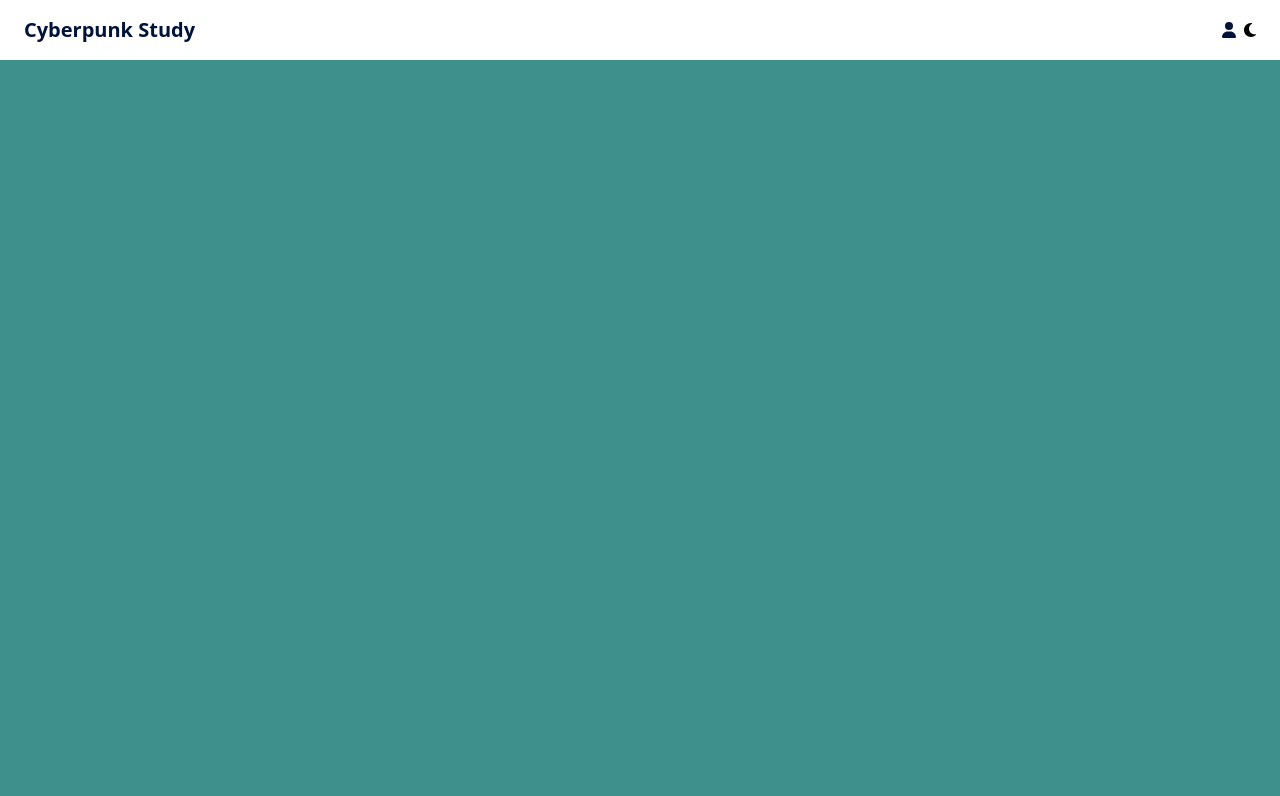
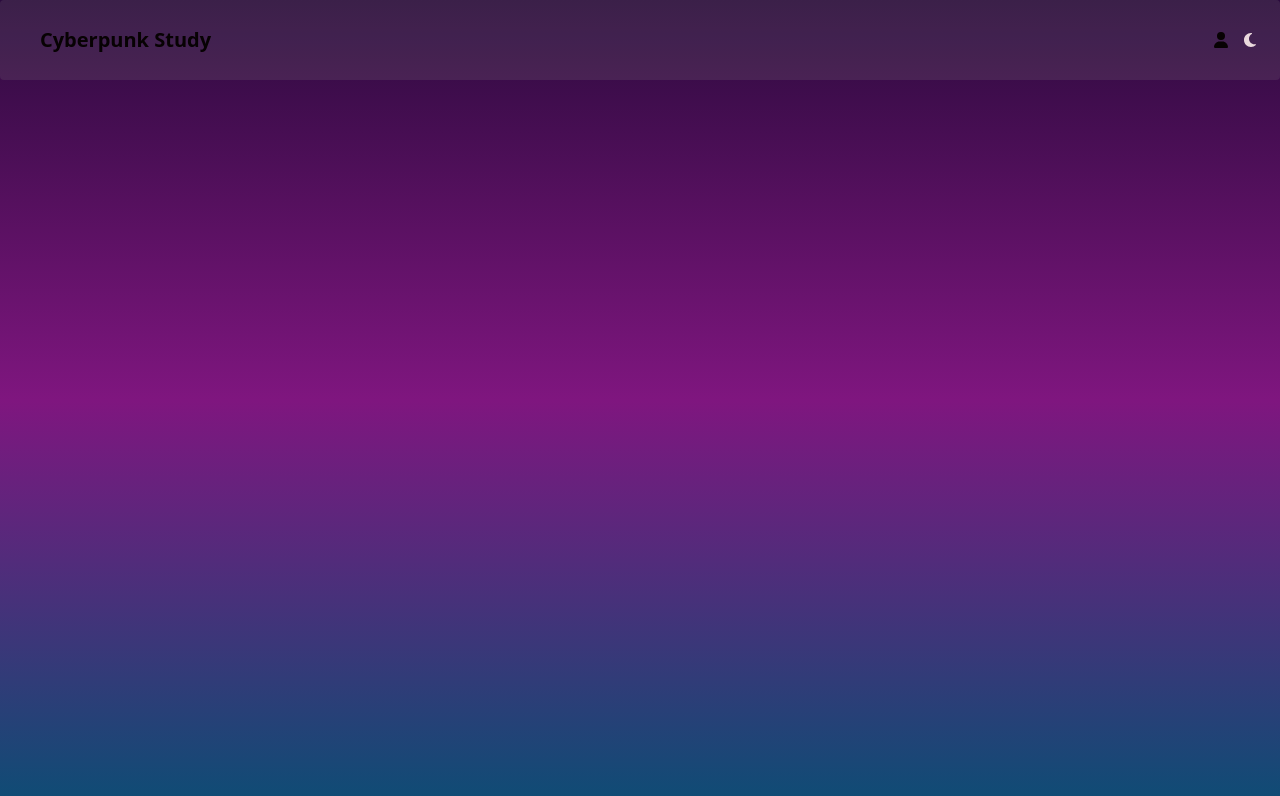
Before and after one commit to thadigus/cyberpunk-study, a React (Vite) app: page / in a window 1280 px wide. Shown: the top 796 px of the page. Built offline with nearby package versions, Linux system fonts and the light colour scheme.

Commit message:
Header with glass effect, better background and dark mode integrations

```diff
--- a/package.json
+++ b/package.json
@@ -16,6 +16,7 @@
     "@fortawesome/free-solid-svg-icons": "^6.7.2",
     "@fortawesome/react-fontawesome": "^0.2.2",
     "@tailwindcss/vite": "^4.1.11",
+    "autoprefixer": "^10.4.21",
     "react": "^19.1.0",
     "react-dom": "^19.1.0",
     "react-fontawesome": "^1.7.1",
--- a/src/App.jsx
+++ b/src/App.jsx
@@ -6,7 +6,7 @@ function App() {
   return (
     <div className="
       min-h-screen flex flex-col
-      bg-light text-dark dark:bg-dark dark:text-light
+      vaporwave-background text-text-light dark:text-text-dark
       ">
       <Header/>
     </div>
--- a/src/DarkSwitcher.jsx
+++ b/src/DarkSwitcher.jsx
@@ -16,7 +16,7 @@ function ToggleTheme() {
         setTheme(theme === 'light' ? 'dark':'light');
     }
   return (
-    <button onClick={toggleTheme} className='text-black dark:text-white'> {theme === 'light' ? <FontAwesomeIcon icon={faMoon} className="text-black" /> : <FontAwesomeIcon icon={faSun} className="text-yellow-400" />}</button>
+    <button onClick={toggleTheme} className=''> {theme === 'light' ? <FontAwesomeIcon icon={faMoon} className="text-text-dark" /> : <FontAwesomeIcon icon={faSun} className="text-yellow-400" />}</button>
   )
 }
 
--- a/src/Header.jsx
+++ b/src/Header.jsx
@@ -4,19 +4,17 @@ import { FontAwesomeIcon } from "@fortawesome/react-fontawesome";
 import { faUser } from '@fortawesome/free-solid-svg-icons';
 
 const Header = () => (
-  <header className="">
-    <nav className="bg-white border-gray-200 px-4 lg:px-6 py-2.5 dark:bg-gray-800">
-      <div className="flex flex-wrap justify-between items-center mx-auto max-w-screen-xl">
-        <a href="#" className="flex items-center">
-          <span class="self-center text-xl font-semibold whitespace-nowrap dark:text-white">Cyberpunk Study</span>
-        </a>
-        <div className="flex items-center lg:order-2">
-          <a href="https://thadturner.com" className="font-semibold dark:text-white p-2">  <FontAwesomeIcon icon={faUser} /> </a>
-          <ToggleTheme />
-        </div>
+  <div className="backdrop-invert-100 backdrop-opacity-10 rounded px-4 lg:px-6 py-2.5">
+    <div className=" flex flex-wrap justify-between items-center mx-auto max-w-screen-xl">
+      <a href="#" className="flex items-center">
+        <span className="self-center text-xl font-semibold whitespace-nowrap p-4">Cyberpunk Study</span>
+      </a>
+      <div className="flex items-center lg:order-2">
+        <a href="https://thadturner.com" className="font-semibold p-4"> <FontAwesomeIcon icon={faUser} /> </a>
+        <ToggleTheme />
       </div>
-    </nav>
-  </header>
+    </div>
+  </div>
 );
 
 export default Header;
--- a/src/index.css
+++ b/src/index.css
@@ -8,17 +8,30 @@ body {
   background-color: #dadada;
   color: #1f2023;
   @theme {
-    --color-light: oklch(0.60 0.08 190);
-    --color-dark: oklch(0.20 0.08 260);
+    --color-vaporwavePink: oklch(0.7474 0.2 342.96);
+    --color-vaporwavePurple: oklch(0.7875 0.1468 223.22);
+    --color-vaporwaveYellow: oklch(0.8808 0.2064 157.77);
 
-    --color-accent-pink: oklch(0.65 0.10 330);
-    --color-accent-cyan: oklch(0.65 0.09 190);
-    --color-accent-orange: oklch(0.68 0.10 40);
-    --color-accent-purple: oklch(0.58 0.09 280);
-    --color-accent-mint: oklch(0.70 0.10 170);
-    --color-accent-yellow: oklch(0.72 0.11 95);
-    --color-accent-magenta: oklch(0.62 0.10 345);
-    --color-accent-blue: oklch(0.55 0.08 240);
-    --color-deep-blue: oklch(0.35 0.08 250);
+    --color-background-light: oklch(0.95 0.02 0);
+    --color-background-dark: oklch(0.10 0.02 0);
+    --color-header-light: oklch(0.95 0.02 0);
+    --color-header-dark: oklch(0.10 0.02 0);
+    --color-text-light: oklch(0.10 0.02 0);
+    --color-text-dark: oklch(0.90 0.02 0);
+    --color-border-light: oklch(0.90 0.02 0);
+    --color-border-dark: oklch(0.20 0.02 0);
+
+
+
   }
 }
+
+@layer utilities {
+  .vaporwave-background {
+      background: linear-gradient(to bottom, #2b0a3d, #7f167f, #0f4c75);
+  }
+
+  .dark .vaporwave-background {
+      background: linear-gradient(to bottom, #15002b, #300030, #0a1a40, #00303d);
+  }
+}
--- a/tailwind.config.js
+++ b/tailwind.config.js
@@ -3,9 +3,21 @@ const colors = require('tailwindcss/colors')
 module.exports = {
   darkMode: 'class',
   content: ["./index.html", "./src/**/*.{js,jsx,ts,tsx}" ],
-  theme: {
-    colors: {
-      // Couldn't get this to work so nothing for now...
-    }
-  }
+  plugins: [
+    plugin(function ({ addVariant, e, postcss }) {
+	  addVariant('firefox', ({ container, separator }) => {
+		const isFirefoxRule = postcss.atRule({
+		  name: '-moz-document',
+		  params: 'url-prefix()',
+		});
+		isFirefoxRule.append(container.nodes);
+		container.append(isFirefoxRule);
+		isFirefoxRule.walkRules((rule) => {
+		  rule.selector = `.${e(
+			`firefox${separator}${rule.selector.slice(1)}`
+        )}`;
+      });
+      });
+    }),
+  ]
 }
```
Also changed, not shown: 1 other file (tests, documents, lock files or other folders).
